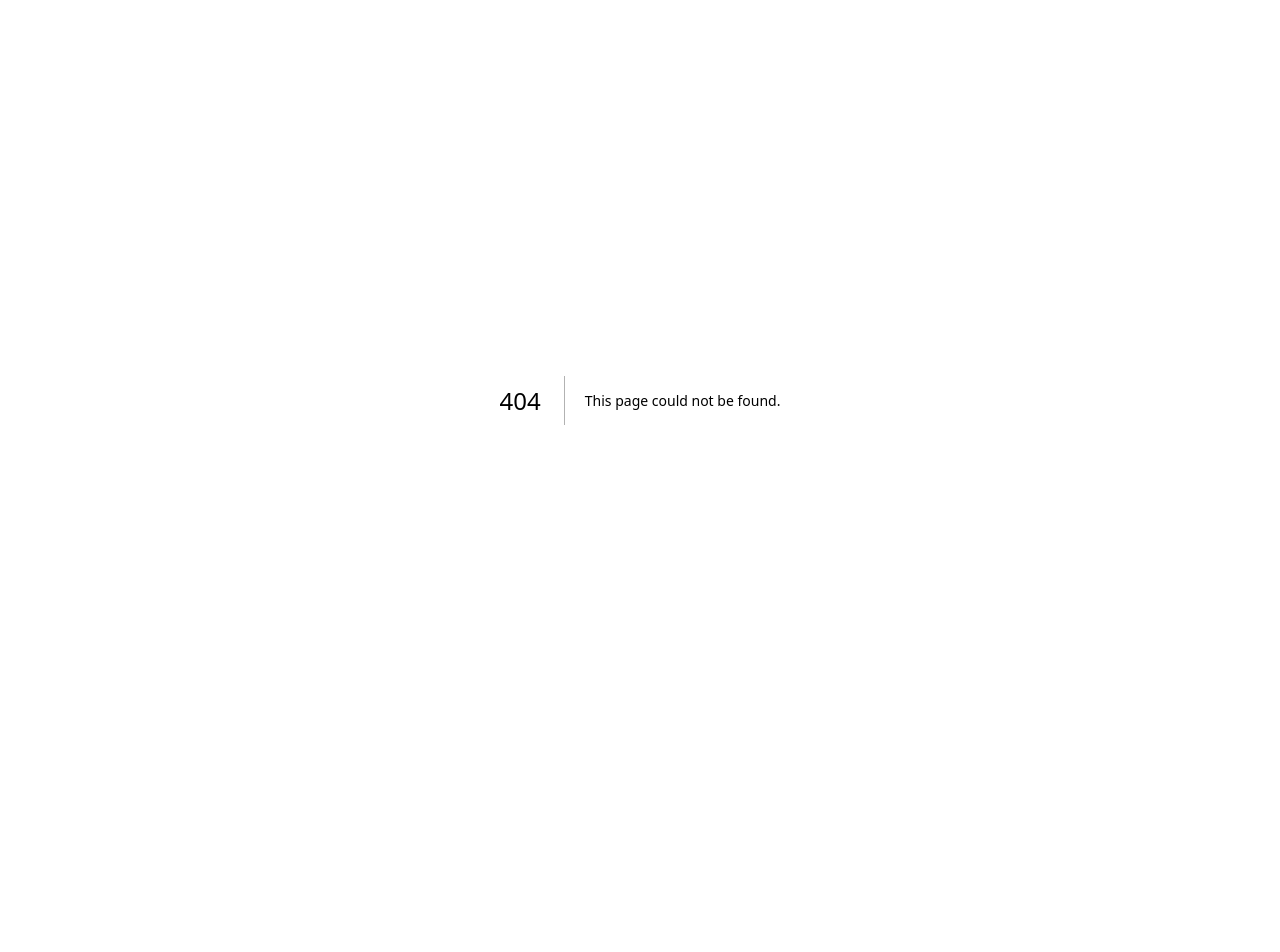
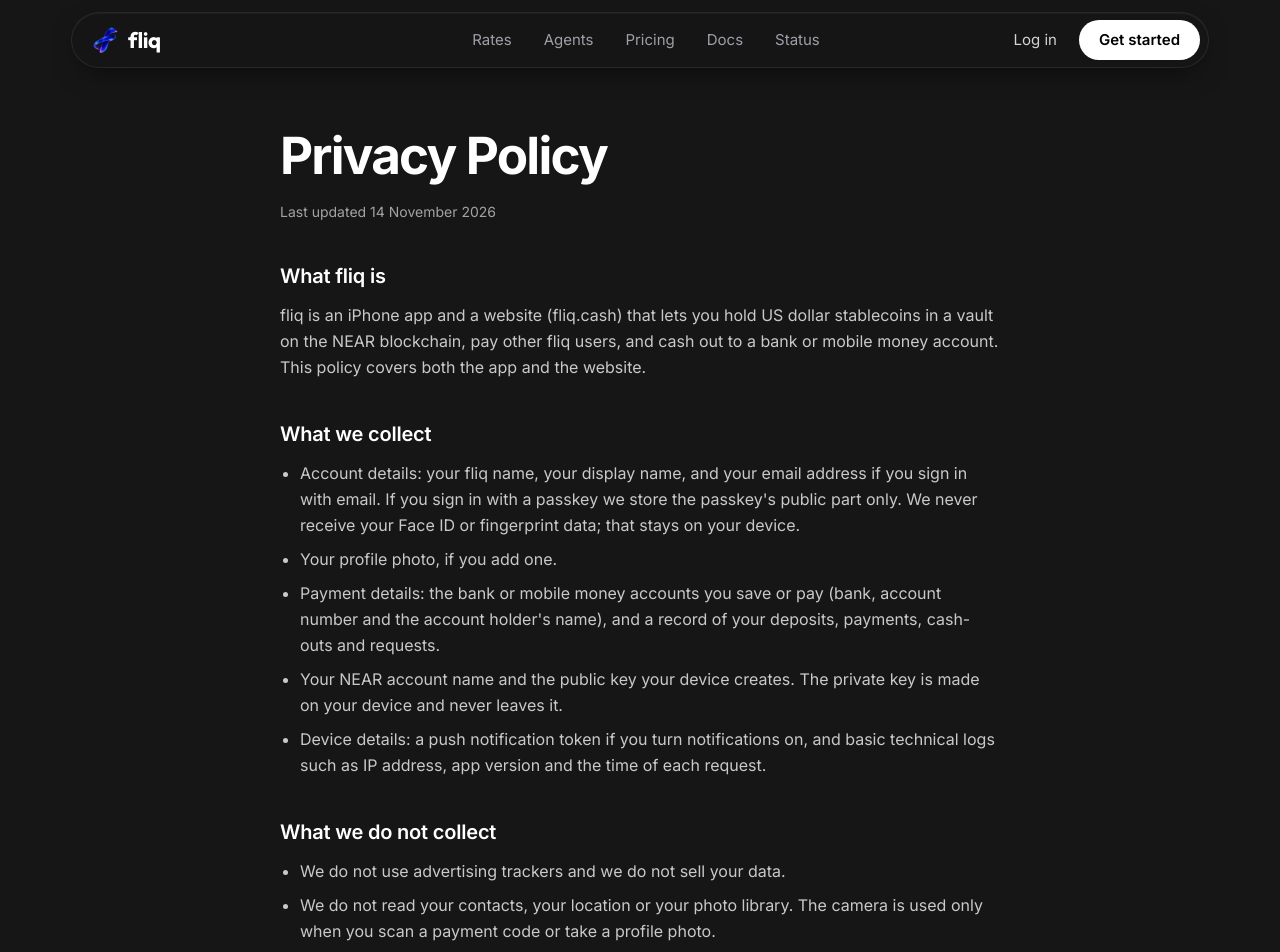
Before and after one commit to FliqLabs/Fliq, a Next.js app in the folder apps/web/: page /privacy in a window 1280 px wide. Before the commit this address had no page. Shown: the top 952 px of the page. Before the commit the page ends 800 px from the top, so only its background shows below. Built offline with nearby package versions, Linux system fonts and the light colour scheme.

Commit message:
feat(web): privacy policy page at /privacy

```diff
--- a/apps/web/app/components/site-footer.tsx
+++ b/apps/web/app/components/site-footer.tsx
@@ -7,6 +7,7 @@ const navigation = [
   { label: "Docs", href: "/docs/quickstart" },
   { label: "Trust", href: "/#trust" },
   { label: "Sandbox", href: "/#sandbox" },
+  { label: "Privacy", href: "/privacy" },
 ];
 
 export function SiteFooter() {
--- /dev/null
+++ b/apps/web/app/privacy/page.tsx
@@ -0,0 +1,143 @@
+import type { Metadata } from "next";
+import { Inter, Outfit } from "next/font/google";
+import { SiteHeader } from "../components/site-header";
+import { SiteFooter } from "../components/site-footer";
+import { siteContainer } from "../components/site-container";
+
+const inter = Inter({ subsets: ["latin"] });
+const outfit = Outfit({ subsets: ["latin"], weight: "700" });
+
+export const metadata: Metadata = {
+  title: "Privacy Policy | fliq",
+  description: "What fliq collects, why, who it is shared with, and how to have it deleted.",
+};
+
+const UPDATED = "14 November 2026";
+const CONTACT_URL = "https://github.com/FliqLabs/Fliq/issues";
+
+type Section = { title: string; paragraphs?: string[]; items?: string[] };
+
+const sections: Section[] = [
+  {
+    title: "What fliq is",
+    paragraphs: [
+      "fliq is an iPhone app and a website (fliq.cash) that lets you hold US dollar stablecoins in a vault on the NEAR blockchain, pay other fliq users, and cash out to a bank or mobile money account. This policy covers both the app and the website.",
+    ],
+  },
+  {
+    title: "What we collect",
+    items: [
+      "Account details: your fliq name, your display name, and your email address if you sign in with email. If you sign in with a passkey we store the passkey's public part only. We never receive your Face ID or fingerprint data; that stays on your device.",
+      "Your profile photo, if you add one.",
+      "Payment details: the bank or mobile money accounts you save or pay (bank, account number and the account holder's name), and a record of your deposits, payments, cash-outs and requests.",
+      "Your NEAR account name and the public key your device creates. The private key is made on your device and never leaves it.",
+      "Device details: a push notification token if you turn notifications on, and basic technical logs such as IP address, app version and the time of each request.",
+    ],
+  },
+  {
+    title: "What we do not collect",
+    items: [
+      "We do not use advertising trackers and we do not sell your data.",
+      "We do not read your contacts, your location or your photo library. The camera is used only when you scan a payment code or take a profile photo.",
+      "We do not hold your money. Your balance sits in a contract on NEAR that only your account can spend from.",
+    ],
+  },
+  {
+    title: "Why we use it",
+    items: [
+      "To create your account and let you sign in.",
+      "To carry out the payments, deposits and cash-outs you ask for, and to show you receipts and history.",
+      "To check an account holder's name with the bank before you pay.",
+      "To send notifications about your money.",
+      "To prevent fraud and abuse, fix faults, and meet legal duties.",
+    ],
+  },
+  {
+    title: "Who we share it with",
+    paragraphs: ["Only the companies needed to run the service, and only what each one needs:"],
+    items: [
+      "Payout providers, such as Paycrest, receive the recipient's bank details and the amount so the bank can be paid.",
+      "The bank transfer deposit provider, Paj, handles Naira deposits. Paj may ask you to verify yourself with it directly, under its own privacy policy.",
+      "NEAR Intents routes deposits from other networks and receives the deposit addresses and amounts.",
+      "Our hosting and delivery services: Railway and Vercel for hosting, Cloudinary for profile photos, Apple for push notifications, and an email service for sign-in links.",
+      "Authorities, when the law requires it.",
+    ],
+  },
+  {
+    title: "What is public on the blockchain",
+    paragraphs: [
+      "Transactions on NEAR are public and permanent. Your NEAR account name, which includes your fliq name, and the amounts and times of on-chain transfers can be seen by anyone and cannot be deleted by us or by anyone else. Bank account numbers and recipient names are never written to the blockchain.",
+    ],
+  },
+  {
+    title: "How long we keep it",
+    paragraphs: [
+      "We keep your account details for as long as you have an account. Records of payments are kept for as long as financial and anti-fraud rules require, even after an account is closed. Technical logs are kept for a short period.",
+    ],
+  },
+  {
+    title: "Your choices",
+    items: [
+      "You can change your display name and photo, and remove saved accounts, in the app.",
+      "You can turn notifications off in the app or in iOS Settings.",
+      "You can ask for a copy of your data, a correction, or the deletion of your account. We will delete what we are not required to keep. On-chain records cannot be deleted.",
+      "You can withdraw your dollars from the vault at any time without our help.",
+    ],
+  },
+  {
+    title: "Security",
+    paragraphs: [
+      "Data is encrypted in transit, and sensitive fields are encrypted where they are stored. Money can only leave your vault after you approve it on your device. No system is perfectly secure, so please use small amounts while fliq is in beta.",
+    ],
+  },
+  {
+    title: "Children",
+    paragraphs: ["fliq is not for anyone under 18, and we do not knowingly collect data from children."],
+  },
+  {
+    title: "Changes",
+    paragraphs: ["If this policy changes we will update this page and the date at the top. For a significant change we will tell you in the app."],
+  },
+];
+
+export default function PrivacyPage() {
+  return (
+    <div className={`${inter.className} min-h-screen bg-[#161616] text-white`}>
+      <SiteHeader activeHref="/privacy" brandClassName={outfit.className} />
+      <main className={`${siteContainer} pt-[120px] pb-[72px] sm:pt-[125px]`}>
+        <article className="mx-auto max-w-[720px]">
+          <h1 className="text-[clamp(34px,4vw,52px)] leading-[1.2] font-bold tracking-[-0.035em]">Privacy Policy</h1>
+          <p className="mt-4 text-sm text-[#a3a3a3]">Last updated {UPDATED}</p>
+          {sections.map(({ title, paragraphs, items }) => (
+            <section key={title} className="mt-10">
+              <h2 className="text-xl font-semibold tracking-[-0.01em]">{title}</h2>
+              {paragraphs?.map((text) => (
+                <p key={text} className="mt-3 text-[16px] leading-[26px] text-[#c9c9c9]">
+                  {text}
+                </p>
+              ))}
+              {items && (
+                <ul className="mt-3 list-disc space-y-2 pl-5 text-[16px] leading-[26px] text-[#c9c9c9]">
+                  {items.map((text) => (
+                    <li key={text}>{text}</li>
+                  ))}
+                </ul>
+              )}
+            </section>
+          ))}
+          <section className="mt-10">
+            <h2 className="text-xl font-semibold tracking-[-0.01em]">Contact</h2>
+            <p className="mt-3 text-[16px] leading-[26px] text-[#c9c9c9]">
+              For any privacy question or request, including deleting your account, reach the fliq team at{" "}
+              <a href={CONTACT_URL} className="text-white underline underline-offset-4">
+                github.com/FliqLabs/Fliq/issues
+              </a>
+              . Do not post personal details in a public issue: say you have a privacy request and we will give you a private way to send them.
+            </p>
+          </section>
+        </article>
+      </main>
+      <SiteFooter />
+    </div>
+  );
+}
```
